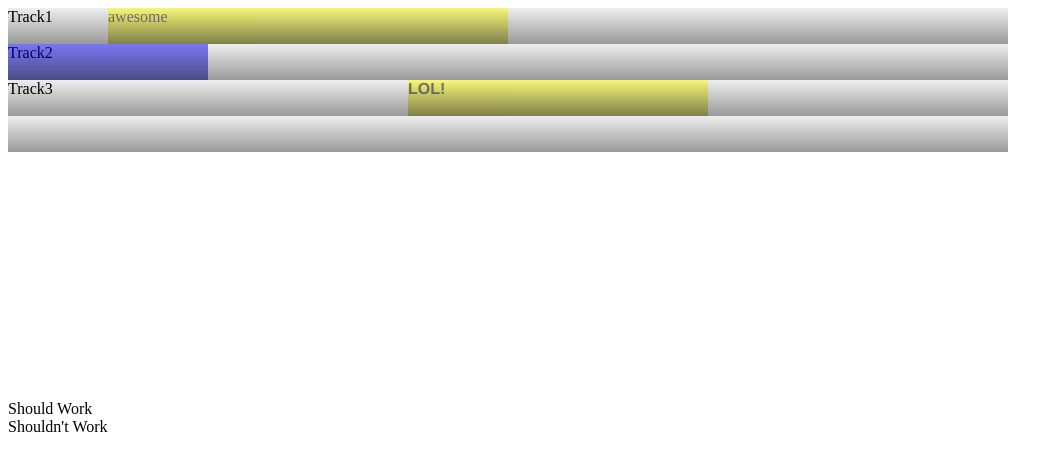
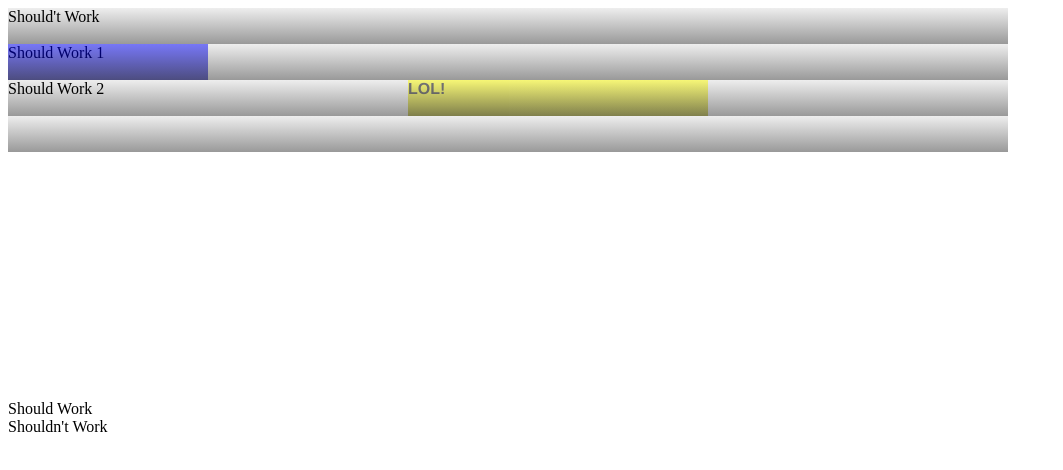
Before and after one commit to secretrobotron/trackliner, a plain HTML site: page index.html in a window 1280 px wide. Shown: the whole page, without its empty margins (0-1063 px from the left). Drawn offline with Linux system fonts and the light colour scheme.

Commit message:
added some track->event restrictions

```diff
--- a/index.html
+++ b/index.html
@@ -25,11 +25,11 @@
           restrictToKnownPlugins: true,
         });
 
-        trackline.createTrack('Track1').createTrackEvent( 'default', { start: 1, end: 5, label: 'awesome' } );
-        trackline.createTrack('Track2').createTrackEvent( 'default', { start: 0, end: 2,
+        trackline.createTrack('Should\'t Work').createTrackEvent( 'default', { start: 1, end: 5, label: 'awesome' } );
+        trackline.createTrack('Should Work 1', 'default').createTrackEvent( { start: 0, end: 2,
           classes: ['test-class'],
         });
-        trackline.createTrack('Track3').createTrackEvent( 'default', {
+        trackline.createTrack('Should Work 2', 'default').createTrackEvent( 'default', {
           start: 4,
           end: 7,
           css: {
--- a/trackliner.js
+++ b/trackliner.js
@@ -77,10 +77,10 @@
         eventCount = 0;
       };
 
-      this.createTrack = function( name ) {
+      this.createTrack = function( name, type ) {
 
         //index = ~index || ~trackArray.length;
-        var track = new Track(),
+        var track = new Track( name, type ),
             element = track.getElement();
 
         container.appendChild( element );
@@ -146,12 +146,23 @@
 
       this.setScale(scale);
 
-      var Track = function(inc) {
+      var Track = function( name, type ) {
 
         var trackId = "trackLiner" + trackCount++,
             events = {},
             that = this,
-            element = document.createElement( "div" );
+            element = document.createElement( "div" ),
+            pluginType = typeof(type) === 'string' ? (restrictToKnownPlugins && plugins[ type ] ? type : undefined) : (restrictToKnownPlugins ? undefined : 'default'),
+            pluginDef = plugins[ type ],
+            name = name || trackId;
+
+        this.name = function () {
+          return name;
+        }; //name
+
+        this.type = function () {
+          return pluginType;
+        };
 
         element.className = 'trackliner-track';
         element.id = trackId;
@@ -222,8 +233,19 @@
           var trackEvent = {},
               eventId = "trackEvent" + eventCount++,
               inputOptions = typeof(type) === 'string' ? inputOptions : type,
-              type = typeof(type) === 'string' ? type : (restrictToKnownPlugins ? undefined : 'default'),
-              pluginDef = plugins[ type ];
+              pluginDef;
+
+          if ( pluginType ) {
+            type = ( pluginType === type || typeof( type ) === 'object' ) ? pluginType : undefined;
+          }
+          else if ( restrictToKnownPlugins ) {
+            type = undefined;
+          }
+          else {
+            type = 'default';
+          } //if
+
+          pluginDef = plugins[ type ];
 
           if (pluginDef) {
 
```
